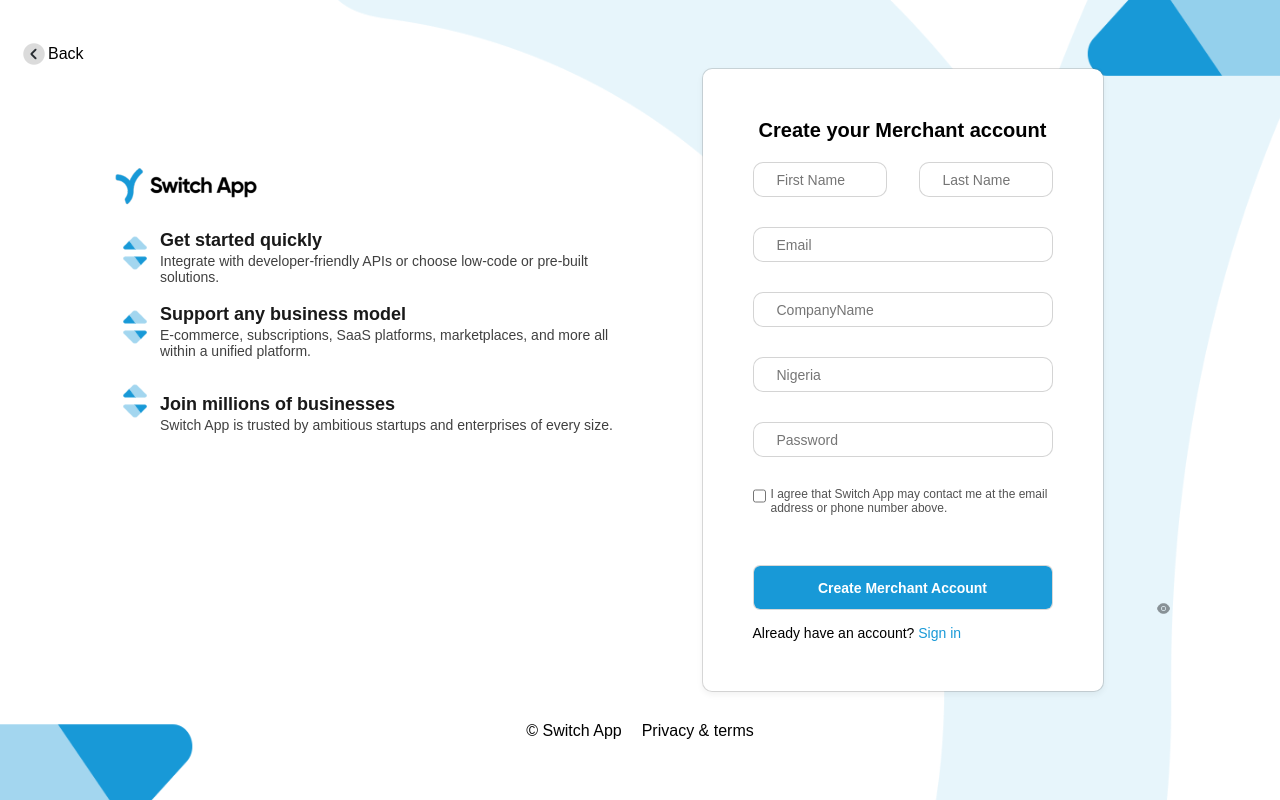
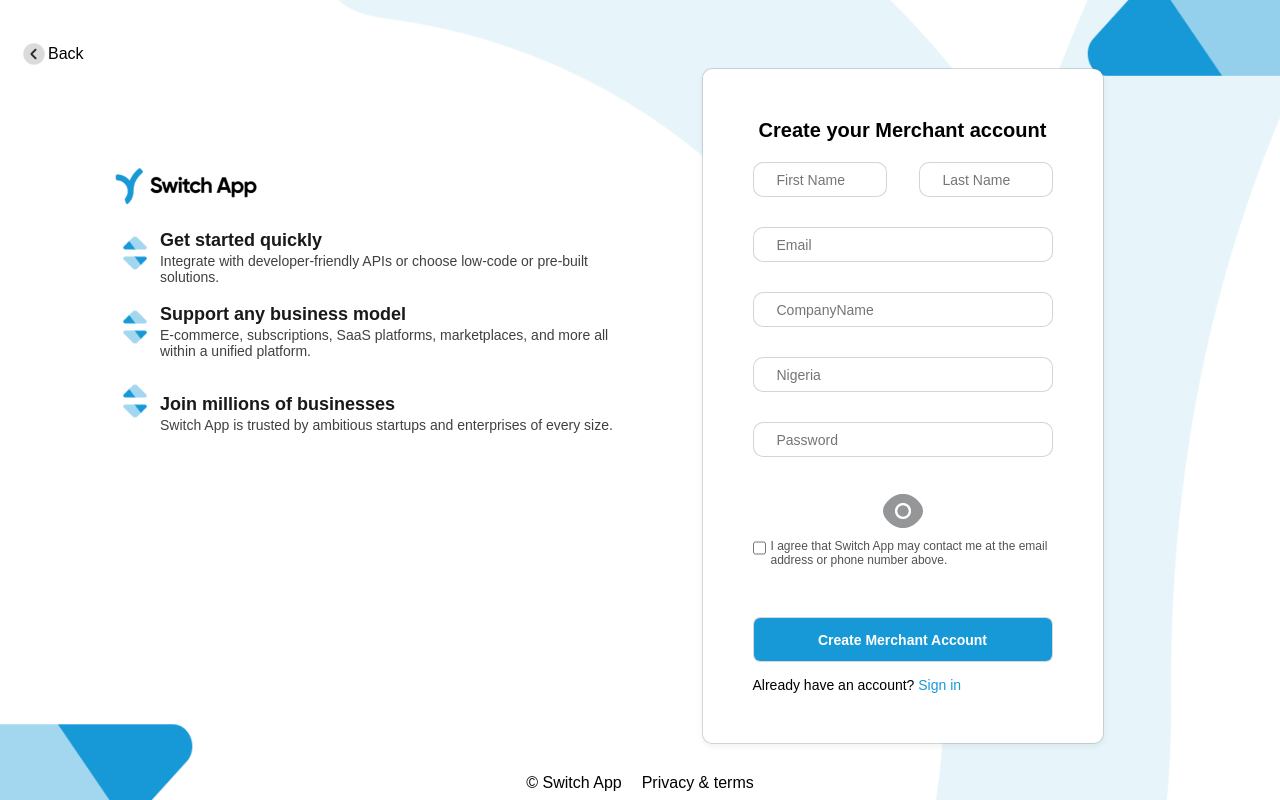
Before and after one commit to themmyty/switch-apps, a React (Create React App) app: page /CreateAccount in a window 1280 px wide. Built offline with nearby package versions, Linux system fonts and the light colour scheme.

Commit message:
commit message

```diff
--- a/src/components/CreateAccount.css
+++ b/src/components/CreateAccount.css
@@ -42,13 +42,13 @@
     width: 40px;
     height: auto;
 }
-.eyepassword img{
+/*.eyepassword img{
     width: 15px;
     height: auto;
     bottom: 184px;
     position: absolute;
     right: 109px;
-}
+}*/
 
 
 .left-section h3{
```
